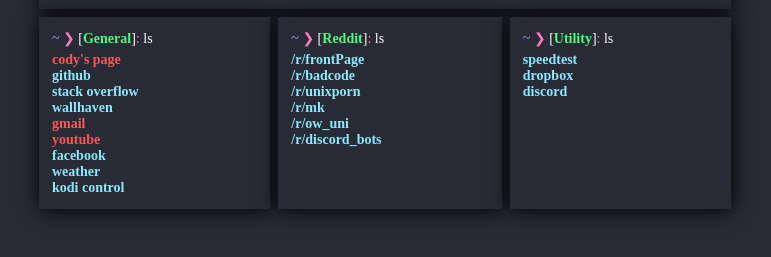
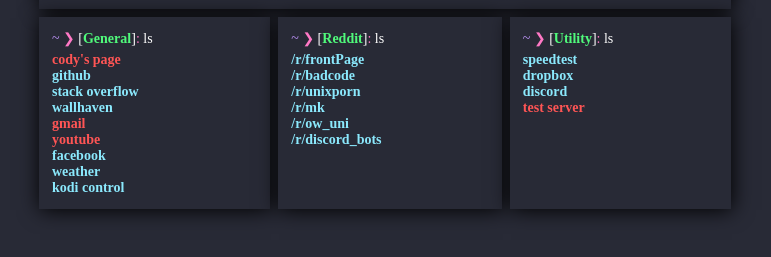
Before and after one commit to zenxr/zenxr.github.io, a Jekyll site: the page startpage/index.html, which Jekyll copies as it is, in a window 1280 px wide. Shown: the part 354-611 px from the top of the page, without its empty margins (255-1026 px from the left). Built offline with Jekyll 4.4.1, drawn with Linux system fonts in a browser that asks for light colours.

Commit message:
Update index.html
added a link for faster access to localhost server access

```diff
--- a/startpage/index.html
+++ b/startpage/index.html
@@ -44,6 +44,7 @@
 				<a class="cyan"  href="http://www.speedtest.net/">speedtest</a>
 				<a class="cyan"  href="http://www.dropbox.com">dropbox</a>
 				<a class="cyan"  href="https://discordapp.com/">discord</a>
+				<a class="red"  href="http://127.0.0.1:8000/">test server</a>
 				</div>
 
 			</div>
```
